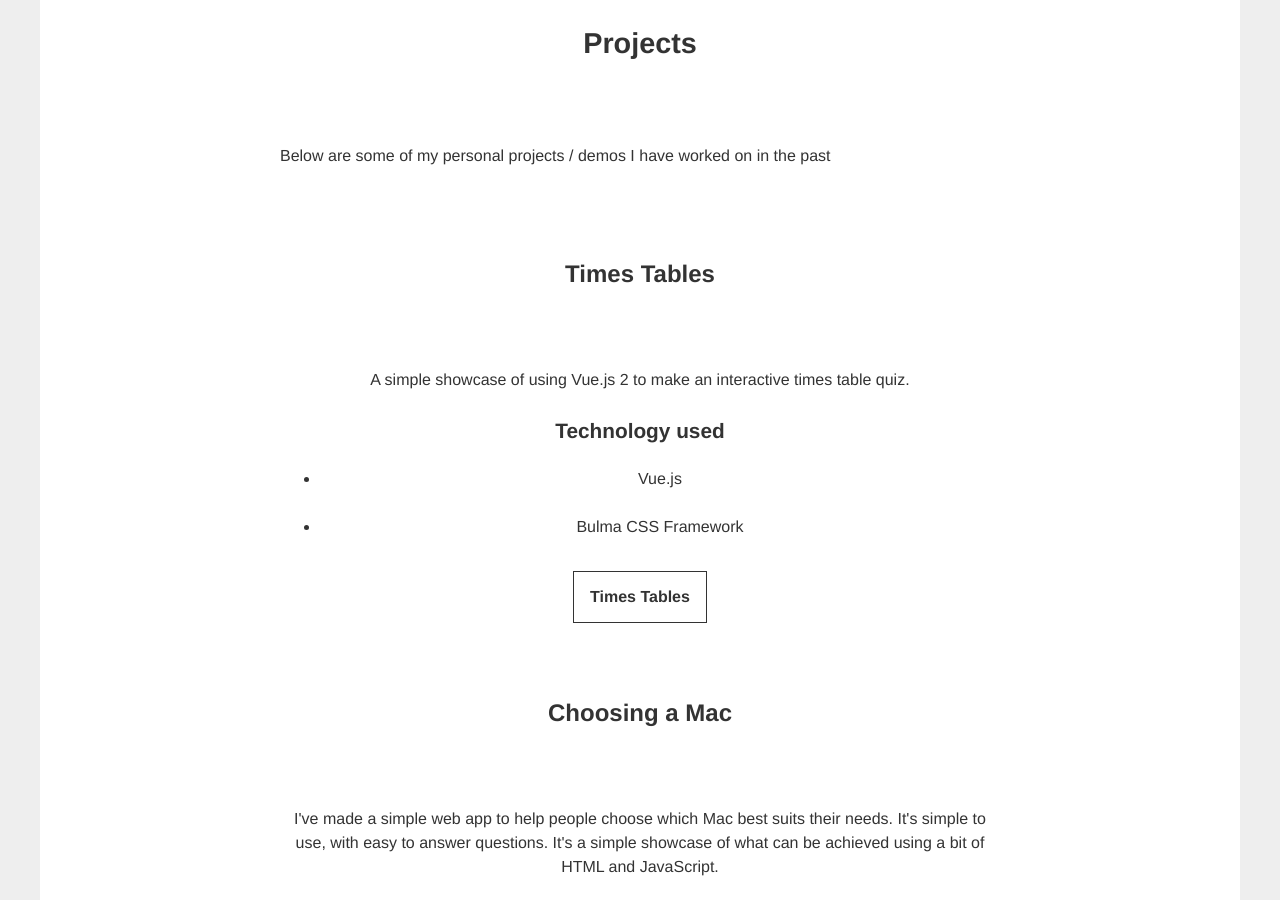
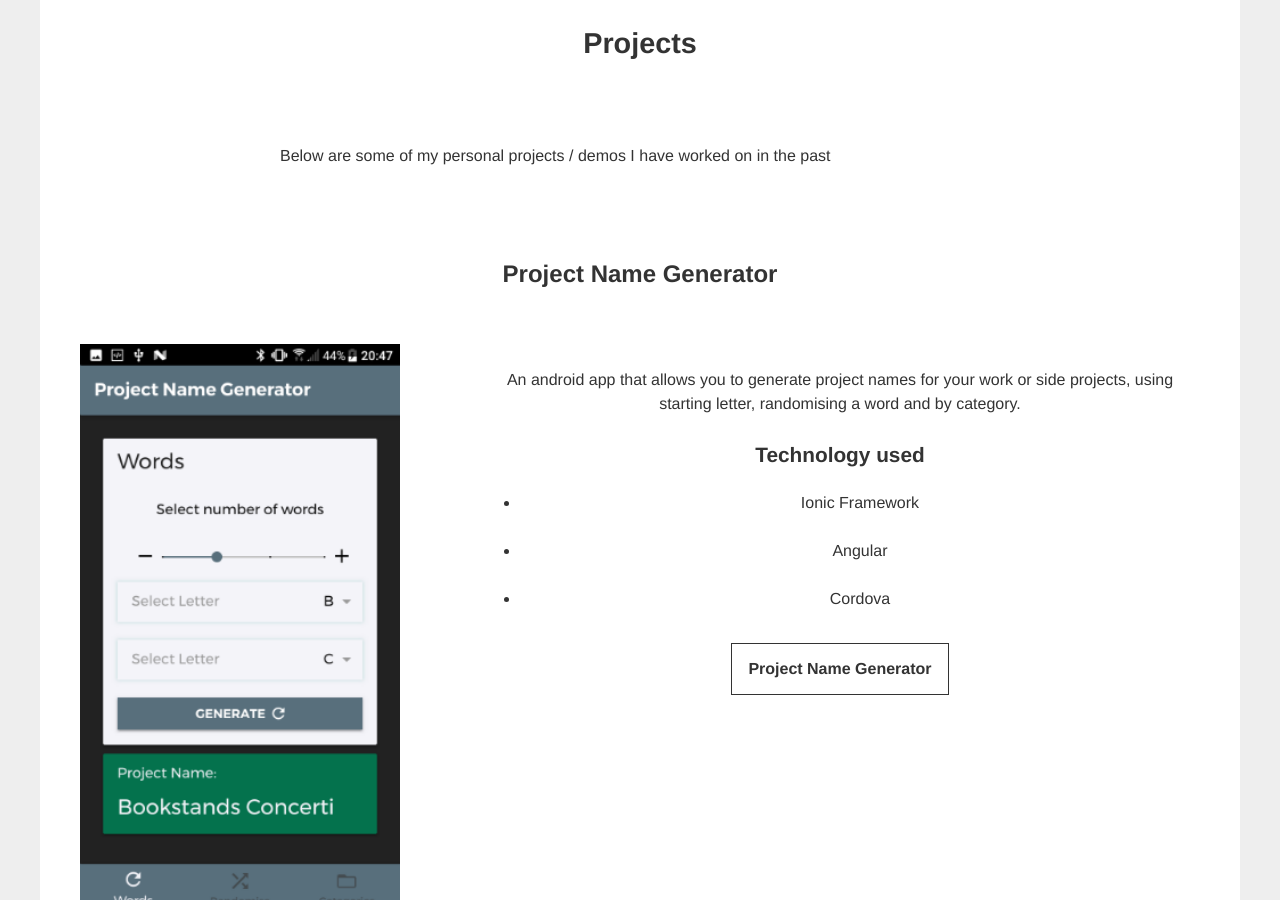
Before and after one commit to chrisrhymes/chrisrhymes.github.io, a Jekyll site: the page built from projects.html, in a window 1280 px wide and 900 px high, scrolled down 291 px. Built offline with Jekyll 4.4.1, drawn with Linux system fonts in a browser that asks for light colours; nearby versions of some CDN libraries.

Commit message:
Added project name generator to projects page

```diff
--- a/projects.html
+++ b/projects.html
@@ -11,9 +11,31 @@ permalink: /projects/
 	</div>
 
 	<div class="width-1 text-center">
+		<h2>Project Name Generator</h2>
+	</div>
+	<div class="width-1-3">
+		<img src="/img/project-name-generator.png" alt="Project Name Generator" />
+	</div>
+	<div class="width-2-3 text-center">
+		<p>An android app that allows you to generate project names for your work or side projects, using starting letter, randomising a word and by category.</p>
+		<h3>Technology used</h3>
+		<ul>
+			<li>Ionic Framework</li>
+			<li>Angular</li>
+			<li>Cordova</li>
+		</ul>
+		<div class="text-center">
+			<a href="https://play.google.com/store/apps/details?id=com.csrhymes.projectnamegenerator" class="button">Project Name Generator</a>
+		</div>
+	</div>
+
+	<div class="width-1 text-center">
 		<h2>Times Tables</h2>
 	</div>
-	<div class="width-2-3-center text-center">
+	<div class="width-1-3">
+		<img src="/img/times-tables.jpg" alt="Times Tables" />
+	</div>
+	<div class="width-2-3 text-center">
 		<p>A simple showcase of using Vue.js 2 to make an interactive times table quiz.</p>
 		<h3>Technology used</h3>
 		<ul>
@@ -29,7 +51,10 @@ permalink: /projects/
 	<div class="width-1 text-center">
 		<h2>Choosing a Mac</h2>
 	</div>
-	<div class="width-2-3-center text-center">
+	<div class="width-1-3">
+		<img src="/img/choosing-a-mac.jpg" alt="Choosing a Mac" />
+	</div>
+	<div class="width-2-3 text-center">
 		<p>I've made a simple web app to help people choose which Mac best suits their needs. It's simple to use, with easy to answer questions. It's a simple showcase of what can be achieved using a bit of HTML and JavaScript. </p>
 		<h3>Technology used</h3>
 		<ul>
```
Also changed, not shown: img/choosing-a-mac.jpg (added), img/project-name-generator.png (added), img/times-tables.jpg (added), index.html (line endings or trailing spaces).
